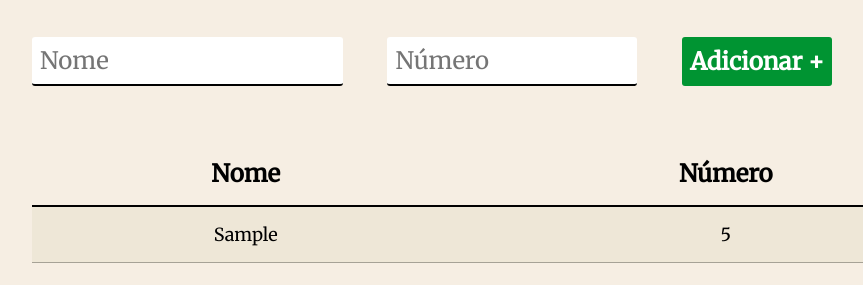
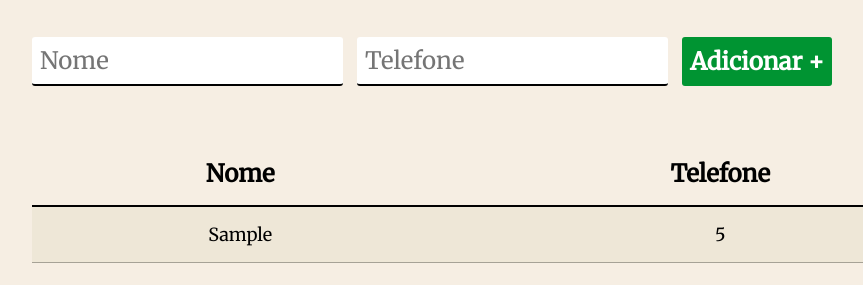
Before and after one commit to notadev01/AgendaContatosEBAC, a plain HTML site: page index.html in a window 1280 px wide. Both pictures are taken after typing "Sample", "5" into the empty fields and a click on the button "Adicionar +". Shown: the part 153-438 px from the top of the page, without its empty margins (128-991 px from the left). Drawn offline with Linux system fonts and the light colour scheme.

Commit message:
Número > Telefone

```diff
--- a/index.html
+++ b/index.html
@@ -18,14 +18,14 @@
         </header>
         <form id="form">
             <input id="nomeContato" type="text" required placeholder="Nome"/>
-            <input id="numero" type="number" required placeholder="Número" />
+            <input id="telefone" type="number" required placeholder="Telefone" />
             <button id="botao" type="submit">Adicionar +</button>
         </form>
         <table cellspacing="0">
             <thead>
                 <tr>
                     <th>Nome</th>
-                    <th>Número</th>
+                    <th>Telefone</th>
                 </tr>
             </thead>
             <tbody id="tbody"></tbody>
--- a/main.js
+++ b/main.js
@@ -1,6 +1,6 @@
 const form = document.querySelector('#form');
 const nomeContato = document.querySelector('#nomeContato');
-const numero = document.querySelector('#numero');
+const telefone = document.querySelector('#telefone');
 const tbody = document.querySelector('#tbody');
 let contatos = [];
 
@@ -14,7 +14,7 @@ form.addEventListener('submit', function(e) {
 
         let novaLinha = `<tr>
         <td>${nomeContato.value}</td>
-        <td>${numero.value}</td>
+        <td>${telefone.value}</td>
         </tr>`
 
         tbody.innerHTML += novaLinha
@@ -22,6 +22,6 @@ form.addEventListener('submit', function(e) {
     }
 
     nomeContato.value = '';
-    numero.value = '';
+    telefone.value = '';
 
 })
```
